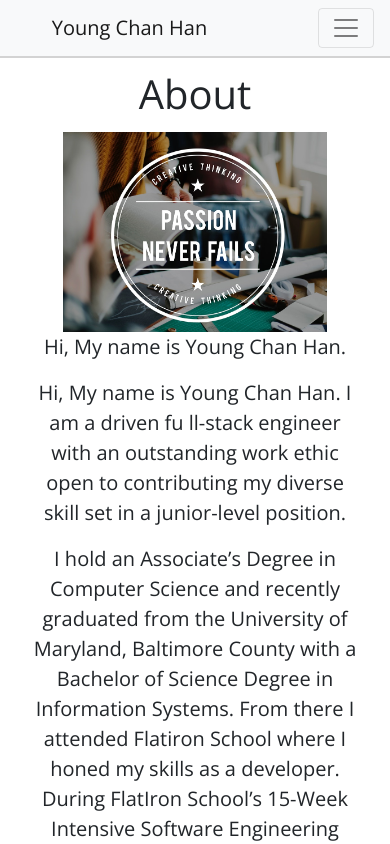
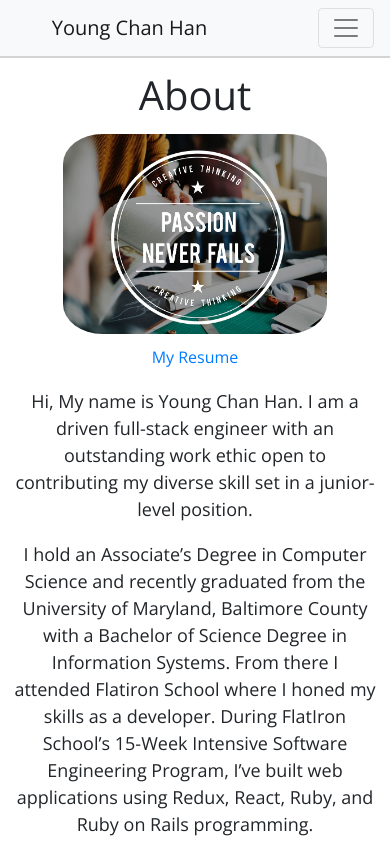
Before and after one commit to yhan0704/ReactPortfolio, a React (Create React App) app: page / in a window 390 px wide. Shown: the top 844 px of the page. Built offline with nearby package versions, Linux system fonts and the light colour scheme.

Commit message:
ready to push up to AWS

```diff
--- a/src/component/About.js
+++ b/src/component/About.js
@@ -1,6 +1,8 @@
 import React from "react";
 import "../css/About.css";
 import passion from "../picture/passion1.png";
+import resume from "../resume/YoungChan Han_Resume.pdf";
+
 export default function About() {
   return (
     <div className="about">
@@ -11,9 +13,15 @@ export default function About() {
         <div className="aboutImage">
           <img src={passion} alt="passion" />
         </div>
-        <p>Hi, My name is Young Chan Han.</p>
+        <div>
+        {window.innerWidth < 1023 ? <div style={{ marginTop: "3%" }}>
+          <a href={resume} download>
+            My Resume
+          </a>
+        </div> : null}
+      </div>
         <p>
-          Hi, My name is Young Chan Han. I am a driven fu ll-stack engineer with
+          Hi, My name is Young Chan Han. I am a driven full-stack engineer with
           an outstanding work ethic open to contributing my diverse skill set in
           a junior-level position.
         </p>
@@ -35,6 +43,7 @@ export default function About() {
           any questions you may have.
         </p>
       </div>
+
     </div>
   );
 }
--- a/src/component/Projects.js
+++ b/src/component/Projects.js
@@ -9,7 +9,9 @@ export default function Projects() {
   return (
     <div className="projects">
       <h1 style={{ marginTop: "0", paddingTop: "2%" }}>Projects</h1>
-      {window.innerHeight <= 568 ? <div>Please scroll down after click</div> : null}
+      {window.innerHeight <= 568 ? (
+        <div>Please scroll down after click</div>
+      ) : null}
       <div className="projectMap">
         {states.projects.map((project) => (
           <div className="projectContainer" key={project.id}>
@@ -19,7 +21,7 @@ export default function Projects() {
             >
               <img
                 className="image"
-                style={{ width: "100px", height: "100px" }}
+                style={{ width: "100px", height: "100px", borderRadius: "15%" }}
                 src={project.image}
                 alt={project.name}
               />
@@ -32,7 +34,11 @@ export default function Projects() {
         ))}
       </div>
       <hr></hr>
-      <Route path="/projects/" exact={true} render={()=><h3>Please choose one of my project.</h3>} />
+      <Route
+        path="/projects/"
+        exact={true}
+        render={() => <h3>Please choose one of my project.</h3>}
+      />
       <Route path="/projects/:username" exact={true} render={ProjectDetail} />
     </div>
   );
--- a/src/component/Sidebar.js
+++ b/src/component/Sidebar.js
@@ -11,7 +11,7 @@ export default function Sidebar() {
         <br />
         <p style={{ paddingTop: "5%" }}>Young's Portfolio</p>
         <p>Thank you for visiting my portfolio.</p>
-        <div style={{marginTop:"25%"}}>
+        <div style={{ marginTop: "25%" }}>
           <a href={resume} download>
             My Resume
           </a>
--- a/src/css/About.css
+++ b/src/css/About.css
@@ -1,32 +1,44 @@
 .aboutContainer {
   height: 80%;
-  margin-left:15%;
-  margin-right:20%;
+  margin-left: 15%;
+  margin-right: 20%;
   display: inline-block;
   /* position: relative; */
 }
 
-.aboutContainer p{
+.aboutContainer p {
   font-size: 20px;
+  margin-top: 5%;
 }
 
-.aboutContainer .aboutImage{
-  height:100%;
-  width:auto;
+.aboutContainer .aboutImage {
+  height: 100%;
+  width: auto;
 }
 
-.aboutContainer .aboutImage img{
-  width:700px;
-  height:270px;
+.aboutContainer .aboutImage img {
+  width: 500px;
+  height: 270px;
+  border-radius: 15%;
 }
 
-@media only screen and (max-width: 450px) {
+@media only screen and (max-width: 1024px) {
   .aboutContainer {
-    margin-left:8%;
-    margin-right:8%
-  }
-  .aboutContainer .aboutImage img{
-    width:auto;
-    height:200px;
+    margin-right: 15%;
   }
 }
+
+@media only screen and (max-width: 680px) {
+  .aboutContainer {
+    margin-left: 3%;
+    margin-right: 3%;
+  }
+  .aboutContainer .aboutImage img {
+    width: auto;
+    height: 200px;
+  }
+  .aboutContainer p {
+    font-size: 18px;
+    margin-top: 5%;
+  }
+}
--- a/src/css/App.css
+++ b/src/css/App.css
@@ -12,10 +12,9 @@
 
 @media only screen and (max-width: 1024px) {
   .mainContents {
-      margin-left:0;
+    margin-left: 0;
   }
 }
 
 @media only screen and (max-width: 450px) {
-
 }
--- a/src/css/Blog.css
+++ b/src/css/Blog.css
@@ -12,4 +12,5 @@
 
 .contents .blogMap img {
   background-color: lavender;
+  border-radius: 15%;
 }
--- a/src/css/Contact.css
+++ b/src/css/Contact.css
@@ -1,12 +1,12 @@
-.contact{
-    margin-right:25%;
-    margin-left:25%;
-    margin-top:5%;
+.contact {
+  margin-right: 25%;
+  margin-left: 25%;
+  margin-top: 5%;
 }
 
 @media only screen and (max-width: 480px) {
-    .contact{
-        margin-right:10%;
-        margin-left:10%;
-    }
+  .contact {
+    margin-right: 10%;
+    margin-left: 10%;
   }
+}
--- a/src/css/Footer.css
+++ b/src/css/Footer.css
@@ -1,5 +1,5 @@
 .footer{
-    text-align: center;
+    text-align: left;
     border-top:1px solid lightgrey;
     /* position: fixed; */
     width: 100%;
--- a/src/css/NavigationBar.css
+++ b/src/css/NavigationBar.css
@@ -1,23 +1,24 @@
 .navbar {
   border-bottom: 2px solid lightgrey;
-  height:100px;
+  height: 100px;
 }
-.navbar-light .navbar-nav .nav-link{
+
+.navbar-light .navbar-nav .nav-link {
   /* margin-right:30%; */
   font-size: 20px;
 }
 
-.navbar-brand{
+.navbar-brand {
   /* margin-left:10%; */
-  padding-left:10%;
+  padding-left: 10%;
 }
-.navbar-nav .nav-link{
+.navbar-nav .nav-link {
   /* margin-left:20%; */
   /* margin-right: 20%; */
-  margin-right:16%
+  margin-right: 16%;
 }
 
-.navbar-nav{
+.navbar-nav {
   text-align: center;
 }
 
@@ -25,14 +26,17 @@
   .sidebarMain {
     display: none;
   }
+  .navbar-nav {
+    background: #f8f9fa;
+  }
 }
 
 @media only screen and (max-width: 450px) {
   .navbar {
     border-bottom: 2px solid lightgrey;
-    height:auto;
+    height: auto;
   }
-  .navMain .navbar-brand h2{
+  .navMain .navbar-brand h2 {
     margin-bottom: 0;
     font-size: 20px;
   }
@@ -40,7 +44,7 @@
     height: 60px;
     flex: none;
   }
-  .navbar-nav .nav-link{
-    margin-right:0%
+  .navbar-nav .nav-link {
+    margin-right: 0%;
   }
 }
--- a/src/data/projects.json
+++ b/src/data/projects.json
@@ -10,14 +10,14 @@
         "Ruby on Rails",
         "Postgres",
         "CSS",
-        "Bootstrap"
+        "Bootstrap",
+        "Mapbox"
       ],
       "paragraph": [
         "This project is that inform Park near the DMV areas and Keep tracking which Park user have been (Flatiron - Single project)",
         "Fetched “Park API” back-end using Ruby on Rails",
         "Built API front end(Redux, React) / Stylish(CSS, Bootstrap)",
-        "Developed Database using Postgres",
-        "Hosted with AWS"
+        "Developed Database using Postgres"
       ],
       "title": "Tracking Park! ",
       "front": "https://github.com/yhan0704/GoParkApp-Frontend",
@@ -74,11 +74,18 @@
       "id": 5,
       "name": "Portfolio",
       "image": "https://cdn.pixabay.com/photo/2017/10/31/00/23/portfolio-2903909_960_720.png",
-      "built": ["React", "Redux", "Nasted Router", "EmailJS", "React Bootstrap"],
+      "built": [
+        "React",
+        "Redux",
+        "Nasted Router",
+        "EmailJS",
+        "React Bootstrap"
+      ],
       "title": "My Portfolio",
       "paragraph": [
         "Developed responsive web design",
-        "Used portpolio template"
+        "Built with self API",
+        "Hosted with AWS"
       ],
       "front": "https://github.com/yhan0704/portfolio",
       "demo": "https://yhan0704.github.io/portfolio/"
@@ -87,28 +94,28 @@
   "blogs": [
     {
       "id": 1,
-      "name":"Ruby Faker",
+      "name": "Ruby Faker",
       "image": "https://freesvg.org/img/Fake-Real-Black.png",
-      "title":"Faker generates data at random",
+      "title": "Faker generates data at random",
       "blogUrl": "https://medium.com/@hanyc1205/faker-gem-ruby-on-rails-c848fd252869"
     },
     {
       "id": 2,
-      "name":"Favascript-Binding",
+      "name": "Favascript-Binding",
       "image": "https://storage.needpix.com/rsynced_images/knot-30531_1280.png",
-      "title":"Invoked at the global scope",
+      "title": "Invoked at the global scope",
       "blogUrl": "https://medium.com/@hanyc1205/javascript-bind-f13176466c45"
     },
     {
       "id": 3,
-      "name":"React Router",
+      "name": "React Router",
       "image": "https://upload.wikimedia.org/wikipedia/commons/thumb/a/a7/React-icon.svg/640px-React-icon.svg.png",
       "title": "Single Page Application",
       "blogUrl": "https://medium.com/@hanyc1205/react-router-4185ab5c0a7d"
     },
     {
       "id": 4,
-      "name":"Grid CSS",
+      "name": "Grid CSS",
       "image": "https://storage.needpix.com/rsynced_images/grid-1138243_1280.png",
       "title": "Layouts more easily",
       "blogUrl": "https://medium.com/@hanyc1205/grid-css-88103180217b"
```
Also changed, not shown: src/css/Sidebar.css (+21 -22 lines).
